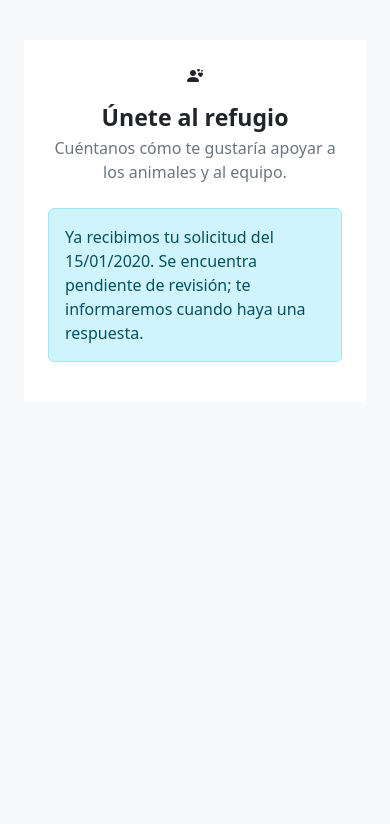
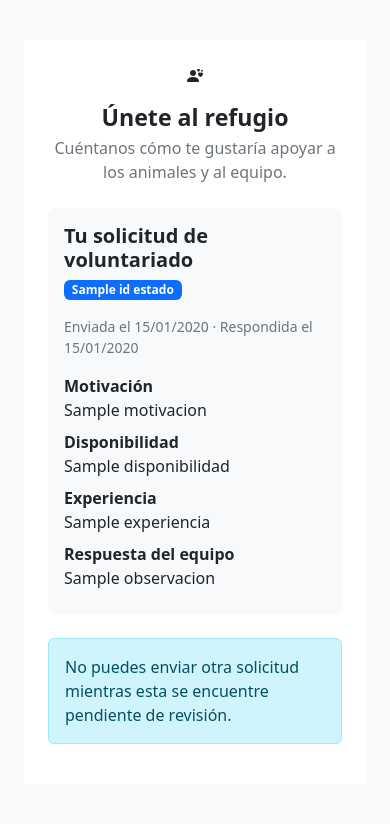
Before and after one commit to Italo121/Huellas-de-esperanza, a Django app: template mod_refugio/templates/solicitud_voluntariado.html in a window 390 px wide. Shown: the part 79-903 px from the top of the page. Run offline with Django 5.2, Linux system fonts and the light colour scheme; the template is opened without the code that fills it: most values are stand-ins (such as "Sample title", 1, 10 or a date in 2020); parts of the project's set-up code (start-up, migrations or seed data) failed here and were passed over.

Commit message:
Ajuste en vista solicitar voluntariado

```diff
--- a/mod_refugio/templates/solicitud_voluntariado.html
+++ b/mod_refugio/templates/solicitud_voluntariado.html
@@ -26,15 +26,55 @@
             Ya formas parte del personal del refugio, por lo que no necesitas
             enviar una solicitud para unirte.
         </div>
-        {% elif solicitud_pendiente %}
+        {% else %}
+        {% if solicitud_usuario %}
+        <section class="card border-0 bg-light mb-4" aria-labelledby="solicitud-enviada-titulo">
+            <div class="card-body">
+                <div class="d-flex flex-wrap justify-content-between align-items-center gap-2 mb-3">
+                    <h2 class="h5 fw-bold mb-0" id="solicitud-enviada-titulo">Tu solicitud de voluntariado</h2>
+                    <span class="badge {% if solicitud_usuario.id_estado.nombre == 'Aprobada' %}text-bg-success{% elif solicitud_usuario.id_estado.nombre == 'Rechazada' %}text-bg-danger{% elif solicitud_usuario.id_estado.nombre == 'Pendiente' %}text-bg-warning{% else %}text-bg-primary{% endif %}">
+                        {{ solicitud_usuario.id_estado.nombre }}
+                    </span>
+                </div>
+                <p class="text-secondary small">
+                    Enviada el {{ solicitud_usuario.fecha_solicitud|date:"d/m/Y" }}
+                    {% if solicitud_usuario.fecha_respuesta %}
+                    · Respondida el {{ solicitud_usuario.fecha_respuesta|date:"d/m/Y" }}
+                    {% endif %}
+                </p>
+                <dl class="row mb-0">
+                    <dt class="col-md-3">Motivación</dt>
+                    <dd class="col-md-9">{{ solicitud_usuario.motivacion|linebreaksbr }}</dd>
+                    <dt class="col-md-3">Disponibilidad</dt>
+                    <dd class="col-md-9">{{ solicitud_usuario.disponibilidad|linebreaksbr }}</dd>
+                    <dt class="col-md-3">Experiencia</dt>
+                    <dd class="col-md-9">{{ solicitud_usuario.experiencia|linebreaksbr }}</dd>
+                    <dt class="col-md-3">Respuesta del equipo</dt>
+                    <dd class="col-md-9">
+                        {% if solicitud_usuario.observacion %}
+                        {{ solicitud_usuario.observacion|linebreaksbr }}
+                        {% elif solicitud_pendiente %}
+                        <span class="text-secondary">Tu solicitud está pendiente de revisión. Aún no hay una respuesta.</span>
+                        {% else %}
+                        <span class="text-secondary">El equipo aún no ha agregado una respuesta.</span>
+                        {% endif %}
+                    </dd>
+                </dl>
+            </div>
+        </section>
+        {% endif %}
+
+        {% if solicitud_pendiente %}
         <div class="alert alert-info" role="status">
-            Ya recibimos tu solicitud del
-            {{ solicitud_pendiente.fecha_solicitud|date:"d/m/Y" }}.
-            Se encuentra pendiente de revisión; te informaremos cuando haya una respuesta.
+            No puedes enviar otra solicitud mientras esta se encuentre pendiente de revisión.
         </div>
         {% elif form %}
         <p class="text-secondary">
+            {% if solicitud_usuario %}
+            Puedes enviar una nueva solicitud.
+            {% else %}
             Hola {{ usuario.p_nombre }}. Completa este formulario para postular.
+            {% endif %}
             El equipo del refugio revisará tu solicitud.
         </p>
 
@@ -62,5 +102,6 @@
             </button>
         </form>
         {% endif %}
+        {% endif %}
     </main>
 {% endblock %}
```
